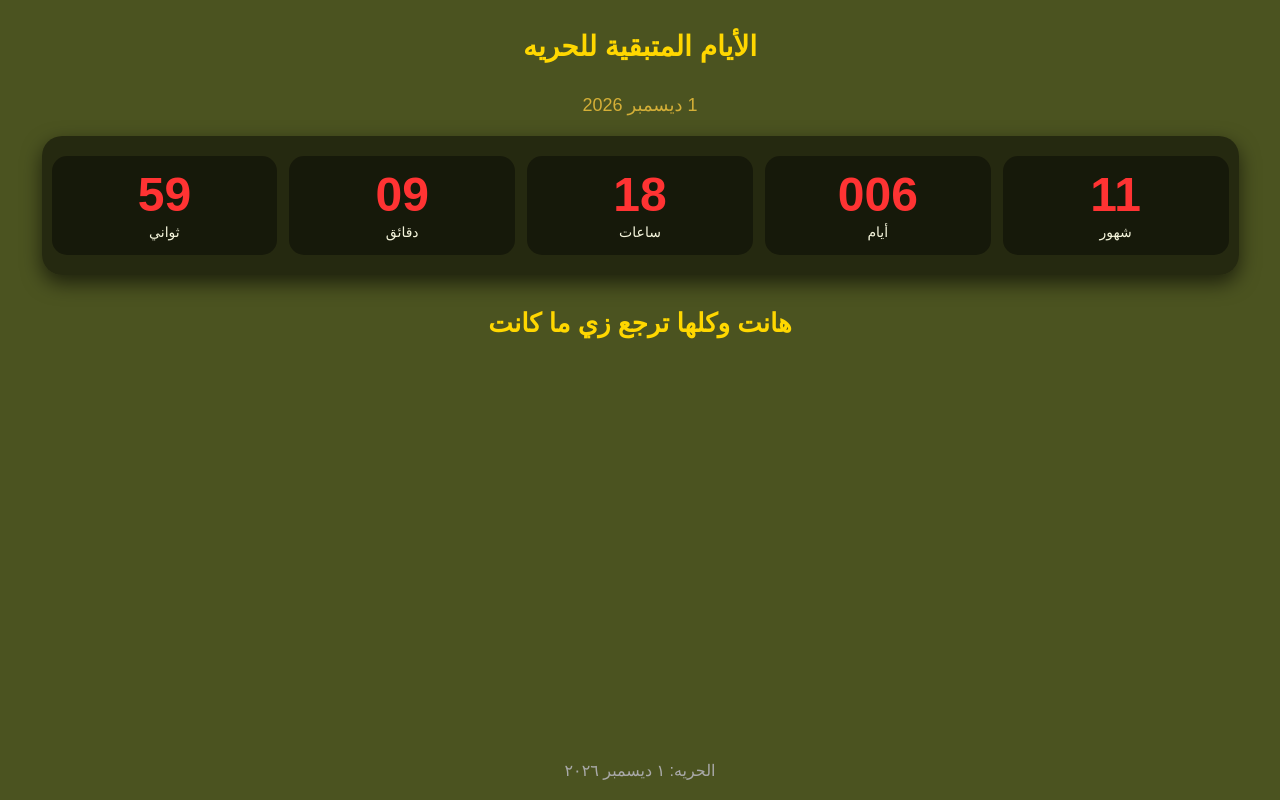
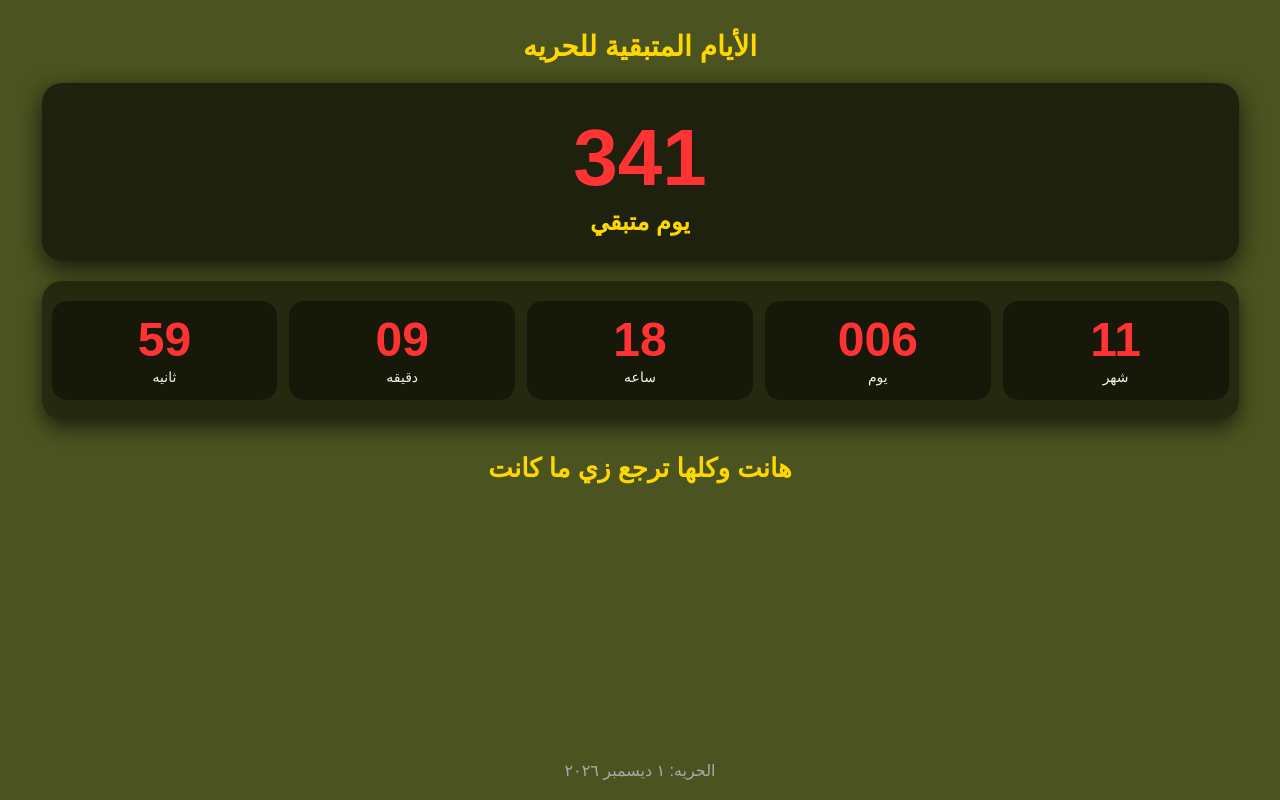
Before and after one commit to ahmed9949/youm_el_7orya, a plain HTML site: page index.html in a window 1280 px wide. Drawn offline with Linux system fonts and the light colour scheme.

Commit message:
final ISA

```diff
--- a/index.html
+++ b/index.html
@@ -5,7 +5,7 @@
     <meta charset="UTF-8">
     <meta name="viewport" content="width=device-width, initial-scale=1.0">
     <meta name="theme-color" content="#4B5320">
-    <title>عد تنازلي التسريح</title>
+    <title>عد تنازلي للحريه</title>
     <style>
         * {
             box-sizing: border-box;
@@ -37,6 +37,31 @@
             margin-bottom: 20px;
         }
 
+        /* Total Days Section */
+        .total-days {
+            background-color: rgba(0, 0, 0, 0.6);
+            border-radius: 20px;
+            padding: 25px 15px;
+            margin: 20px auto;
+            max-width: 95%;
+            box-shadow: 0 8px 25px rgba(0, 0, 0, 0.7);
+        }
+
+        .total-days-number {
+            font-size: 80px;
+            font-weight: bold;
+            color: #FF3333;
+            line-height: 1;
+            margin: 10px 0;
+        }
+
+        .total-days-label {
+            font-size: 24px;
+            color: #FFD700;
+            font-weight: bold;
+        }
+
+        /* Detailed Countdown */
         #countdown {
             background-color: rgba(0, 0, 0, 0.5);
             border-radius: 20px;
@@ -96,8 +121,15 @@
             margin-top: 20px;
         }
 
-        /* Extra small phones */
         @media (max-width: 380px) {
+            .total-days-number {
+                font-size: 70px;
+            }
+
+            .total-days-label {
+                font-size: 20px;
+            }
+
             .time-unit {
                 width: 85px;
                 padding: 12px 5px;
@@ -106,10 +138,6 @@
             .number {
                 font-size: 42px;
             }
-
-            h1 {
-                font-size: 24px;
-            }
         }
     </style>
 </head>
@@ -117,39 +145,45 @@
 <body>
     <div>
         <h1>الأيام المتبقية للحريه</h1>
-        <div class="english-title"><br>1 ديسمبر 2026</div>
 
+        <!-- Total Days Big Display -->
+        <div class="total-days">
+            <div class="total-days-number" id="totalDays">000</div>
+            <div class="total-days-label">يوم متبقي<br></div>
+        </div>
+
+        <!-- Detailed Countdown -->
         <div id="countdown">
             <div class="time-grid">
                 <div class="time-unit">
                     <span class="number" id="months">00</span>
-                    <div class="label">شهور</div>
+                    <div class="label">شهر<br></div>
                 </div>
                 <div class="time-unit">
                     <span class="number" id="days">000</span>
-                    <div class="label">أيام</div>
+                    <div class="label">يوم<br></div>
                 </div>
                 <div class="time-unit">
                     <span class="number" id="hours">00</span>
-                    <div class="label">ساعات</div>
+                    <div class="label">ساعه<br></div>
                 </div>
                 <div class="time-unit">
                     <span class="number" id="minutes">00</span>
-                    <div class="label">دقائق</div>
+                    <div class="label">دقيقه<br></div>
                 </div>
                 <div class="time-unit">
                     <span class="number" id="seconds">00</span>
-                    <div class="label">ثواني</div>
+                    <div class="label">ثانيه<br></div>
                 </div>
             </div>
         </div>
 
         <div class="motivation">هانت وكلها ترجع زي ما كانت</div>
-     </div>
+    </div>
 
     <footer>
         الحريه: ١ ديسمبر ٢٠٢٦<br>
-     </footer>
+    </footer>
 
     <script>
         const targetDate = new Date('2026-12-01T00:00:00').getTime();
@@ -160,11 +194,17 @@
             let difference = targetDate - now;
 
             if (difference <= 0) {
+                document.querySelector('.total-days').innerHTML =
+                    '<div style="font-size:60px; color:#FFD700;">🎉 التسريح النهاردة! 🎉</div><div style="font-size:36px; margin-top:20px;">مبروك يا بطل!</div>';
                 document.getElementById('countdown').innerHTML =
-                    '<div style="font-size:50px; color:#FFD700; padding:40px;">🎉 مبروووك التسريح! 🎉<br><span style="font-size:36px;">أنت حر الآن!</span><br><span style="font-size:28px; color:#F5F5DC;">Congratulations!<br>You are FREE!</span></div>';
+                    '<div style="font-size:50px; color:#FFD700; padding:40px;">أنت حر الآن!<br>Congratulations! You are FREE!</div>';
                 return;
             }
 
+            // Total days (exact)
+            const totalDays = Math.floor(difference / (1000 * 60 * 60 * 24));
+
+            // Months (approximate)
             const months = Math.floor(difference / avgMonthSeconds);
             difference -= months * avgMonthSeconds;
 
@@ -179,6 +219,8 @@
 
             const seconds = Math.floor(difference / 1000);
 
+            // Update displays
+            document.getElementById('totalDays').textContent = totalDays;
             document.getElementById('months').textContent = months.toString().padStart(2, '0');
             document.getElementById('days').textContent = days.toString().padStart(3, '0');
             document.getElementById('hours').textContent = hours.toString().padStart(2, '0');
```
